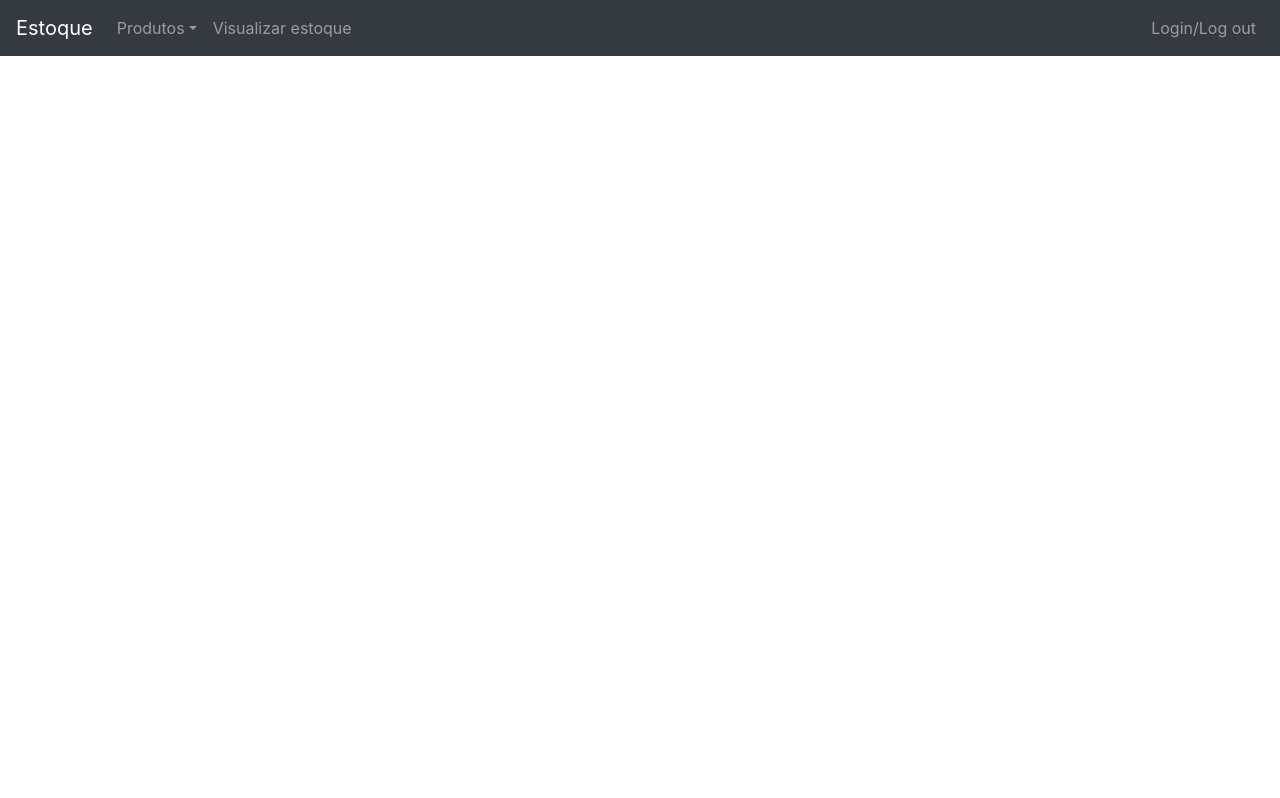
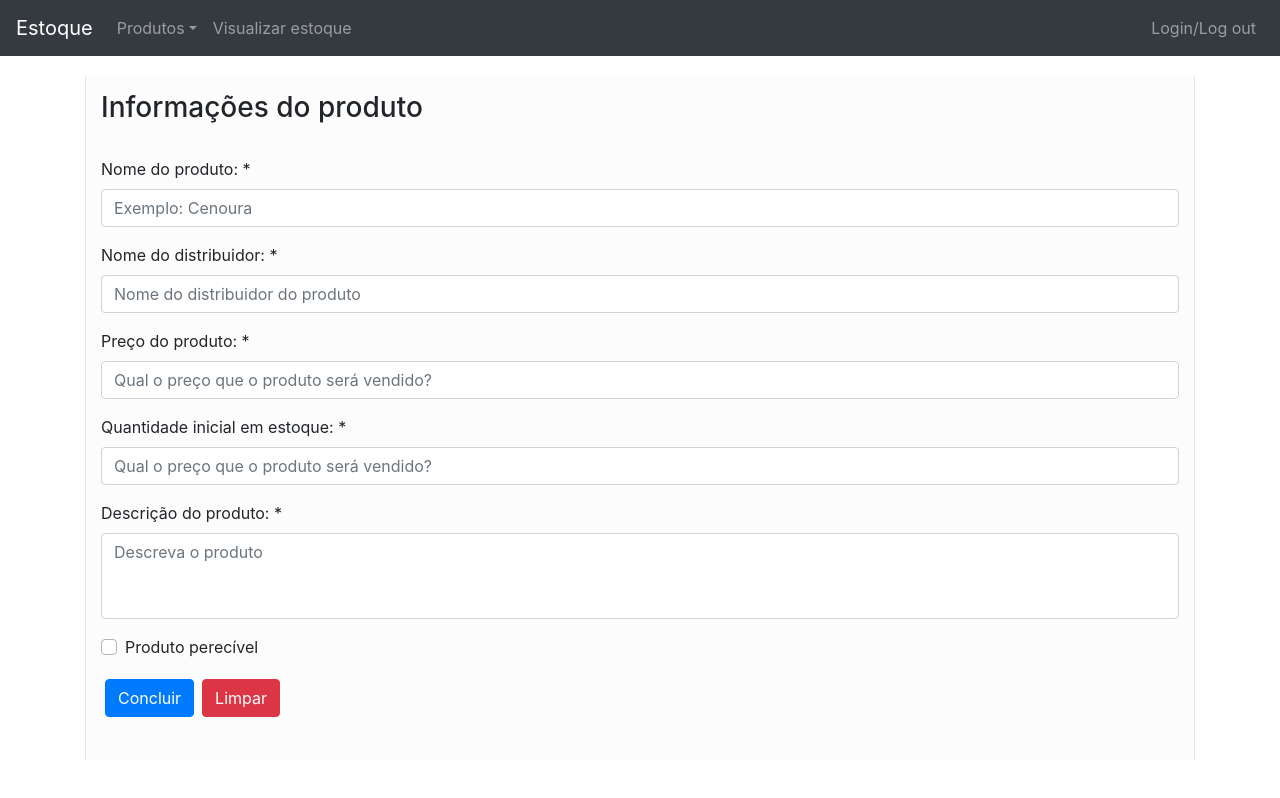
Before and after one commit to RenanNunes/LabSoft_o_retorno, a Vue app in the folder estoque-front/: page /produtos/criar in a window 1280 px wide. Built offline with nearby package versions, Linux system fonts and the light colour scheme; no server answers.

Commit message:
Added vue router to the code and added page to create product

```diff
--- a/estoque-front/src/App.vue
+++ b/estoque-front/src/App.vue
@@ -1,17 +1,17 @@
 <template>
   <div>
     <b-navbar toggleable="lg" type="dark" variant="dark">
-      <b-navbar-brand href="#">Estoque</b-navbar-brand>
+      <b-navbar-brand to="/">Estoque</b-navbar-brand>
 
       <b-navbar-toggle target="nav-collapse"></b-navbar-toggle>
 
       <b-collapse id="nav-collapse" is-nav>
         <b-navbar-nav>
-          <b-nav-item-dropdown href="#" text="Produtos">
-            <b-dropdown-item href="#">Adicionar produto</b-dropdown-item>
-            <b-dropdown-item href="#">Alterar/remover produto</b-dropdown-item>
+          <b-nav-item-dropdown text="Produtos">
+            <b-dropdown-item to="/produtos/criar">Adicionar produto</b-dropdown-item>
+            <b-dropdown-item to="/produtos/listar">Listar produtos</b-dropdown-item>
           </b-nav-item-dropdown>
-          <b-nav-item href="#">Visualizar estoque</b-nav-item>
+          <b-nav-item to="/estoque">Visualizar estoque</b-nav-item>
         </b-navbar-nav>
 
         <!-- Right aligned nav items -->
@@ -20,24 +20,10 @@
         </b-navbar-nav>
       </b-collapse>
     </b-navbar>
+
+    <router-view/>
   </div>
 </template>
 
-<script>
-export default {
-  name: 'App',
-  components: {
-  }
-}
-</script>
-
 <style>
-#app {
-  font-family: Avenir, Helvetica, Arial, sans-serif;
-  -webkit-font-smoothing: antialiased;
-  -moz-osx-font-smoothing: grayscale;
-  text-align: center;
-  color: #2c3e50;
-  margin-top: 60px;
-}
 </style>
--- /dev/null
+++ b/estoque-front/src/components/FormProduto.vue
@@ -0,0 +1,156 @@
+<template>
+  <div class="form-prod">
+    <b-form @submit="onSubmit" @reset="onReset" v-if="show">
+      <h3>Informações do produto</h3>
+      <br />
+      <b-form-group id="nomeLabel"
+                    label="Nome do produto: *"
+                    label-for="nome">
+        <b-form-input id="nome"
+                      type="text"
+                      v-model="prod.nome"
+                      required
+                      placeholder="Exemplo: Cenoura">
+        </b-form-input>
+      </b-form-group>
+      <b-form-group id="distribuidorLabel"
+                    label="Nome do distribuidor: *"
+                    label-for="distribuidor">
+        <b-form-input id="distribuidor"
+                      type="text"
+                      v-model="prod.distribuidor"
+                      required
+                      placeholder="Nome do distribuidor do produto">
+        </b-form-input>
+      </b-form-group>
+      <b-form-group id="precoLabel"
+                    label="Preço do produto: *"
+                    label-for="preco">
+        <b-form-input id="preco"
+                      type="number"
+                      v-model="prod.preco"
+                      required
+                      placeholder="Qual o preço que o produto será vendido?"
+                      min=0
+                      step="0.01">
+        </b-form-input>
+      </b-form-group>
+      <b-form-group id="qtdLabel"
+                    label="Quantidade inicial em estoque: *"
+                    label-for="qtd">
+        <b-form-input id="qtd"
+                      type="number"
+                      v-model="prod.qtd"
+                      required
+                      placeholder="Qual o preço que o produto será vendido?"
+                      min=0>
+        </b-form-input>
+      </b-form-group>
+      <b-form-group id="descricaoLabel"
+                    label="Descrição do produto: *"
+                    label-for="descricao">
+        <b-form-textarea id="descricao"
+                        v-model="prod.descricao"
+                        placeholder="Descreva o produto"
+                        required
+                        :rows="3"
+                        :max-rows="6">
+        </b-form-textarea>
+      </b-form-group>
+      <b-form-group>
+        <b-form-checkbox
+          id="perecivel"
+          v-model="prod.perecivel"
+          name="perecivel"
+          value=true
+          unchecked-value=false>
+          Produto perecível
+        </b-form-checkbox>
+      </b-form-group>
+
+      <b-button type="submit" variant="primary" class="botao-form">Concluir</b-button>
+      <b-button type="reset" variant="danger" class="botao-form">Limpar</b-button>
+      <br />
+      <br />
+      <b-alert :show="!!success" variant="success">Obrigado por compartilhar ^^</b-alert>
+      <b-alert :show="!!error" variant="warning">{{error}}</b-alert>
+    </b-form>
+  </div>
+</template>
+
+<script>
+const API_URL = process.env.API_URL || 'http://localhost:3000';
+export default {
+  data() {
+    return {
+      prod: {
+        nome: '',
+        distribuidor: '',
+        preco: '',
+        qtd: '',
+        descricao: '',
+        perecivel: false,
+      },
+      error: '',
+      success: '',
+      show: true,
+    }
+  },
+  methods: {
+    async onSubmit(evt) {
+      evt.preventDefault();
+      console.log(JSON.stringify(this.prod));
+      const result = await fetch(API_URL+'/produto/criar', {
+        method: 'POST',
+        body: JSON.stringify(this.prod),
+        headers: {
+          'content-type': 'application/json',
+        },
+      });
+      const resultJSON = await result.json();
+      if (resultJSON.erro) {
+        this.error = resultJSON.mensagem;
+        this.success = '';
+      } else {
+        this.prod.nome = '';
+        this.prod.distribuidor = '';
+        this.prod.preco = '';
+        this.prod.qtd = '';
+        this.prod.descricao = '';
+        this.prod.perecivel = false;
+        this.error = '';
+        this.success = true;
+        const rota = '/produtos/listar';
+        this.$router.push({ path: rota });
+      }
+    },
+    onReset (evt) {
+      evt.preventDefault();
+      /* Reset our exp values */
+      this.prod.nome = '';
+      this.prod.distribuidor = '';
+      this.prod.preco = '';
+      this.prod.qtd = '';
+      this.prod.descricao = '';
+      this.prod.perecivel = false;
+      this.error = '';
+      this.success = '';
+      /* Trick to reset/clear native browser exp validation state */
+      this.show = false;
+      this.$nextTick(() => { this.show = true });
+    },
+  },
+}
+</script>
+
+<style scoped>
+.botao-form {
+  margin: 4px;
+}
+.form-prod {
+  background-color: #fcfcfc;
+  padding: 15px;
+  border-left: 1px solid #e5e5e5;
+  border-right: 1px solid #e5e5e5;
+}
+</style>
--- a/estoque-front/src/main.js
+++ b/estoque-front/src/main.js
@@ -1,6 +1,7 @@
 import Vue from 'vue'
 import BootstrapVue from 'bootstrap-vue'
 import App from './App.vue'
+import router from './router';
 
 // Import Bootstrap an BootstrapVue CSS files (order is important)
 import 'bootstrap/dist/css/bootstrap.css'
@@ -11,5 +12,6 @@ Vue.config.productionTip = false
 Vue.use(BootstrapVue)
 
 new Vue({
-  render: h => h(App),
+    router,
+    render: h => h(App),
 }).$mount('#app')
--- /dev/null
+++ b/estoque-front/src/router.js
@@ -0,0 +1,27 @@
+import Vue from 'vue';
+import Router from 'vue-router';
+import CriarProduto from './views/CriarProduto.vue';
+import HelloWorld from './components/HelloWorld.vue';
+
+Vue.use(Router);
+
+export default new Router({
+  mode: 'history',
+  routes: [
+    {
+      path: '/',
+      name: 'home',
+      component: HelloWorld,
+    },
+    {
+      path: '/produtos/criar',
+      name: 'criarProduto',
+      component: CriarProduto,
+    },
+    {
+      path: '*',
+      name: 'error404',
+      component: HelloWorld,
+    },
+    ],
+});
--- /dev/null
+++ b/estoque-front/src/views/CriarProduto.vue
@@ -0,0 +1,24 @@
+<template>
+  <div>
+    <b-container class="form-margin-prod">
+      <FormProduto />
+  </b-container>
+  </div>
+</template>
+
+<script>
+// @ is an alias to /src
+import FormProduto from '@/components/FormProduto.vue';
+export default {
+  name: 'novoProduto',
+  components: {
+    FormProduto,
+  },
+};
+</script>
+
+<style>
+.form-margin-prod {
+  margin-top: 20px;
+}
+</style>
```
